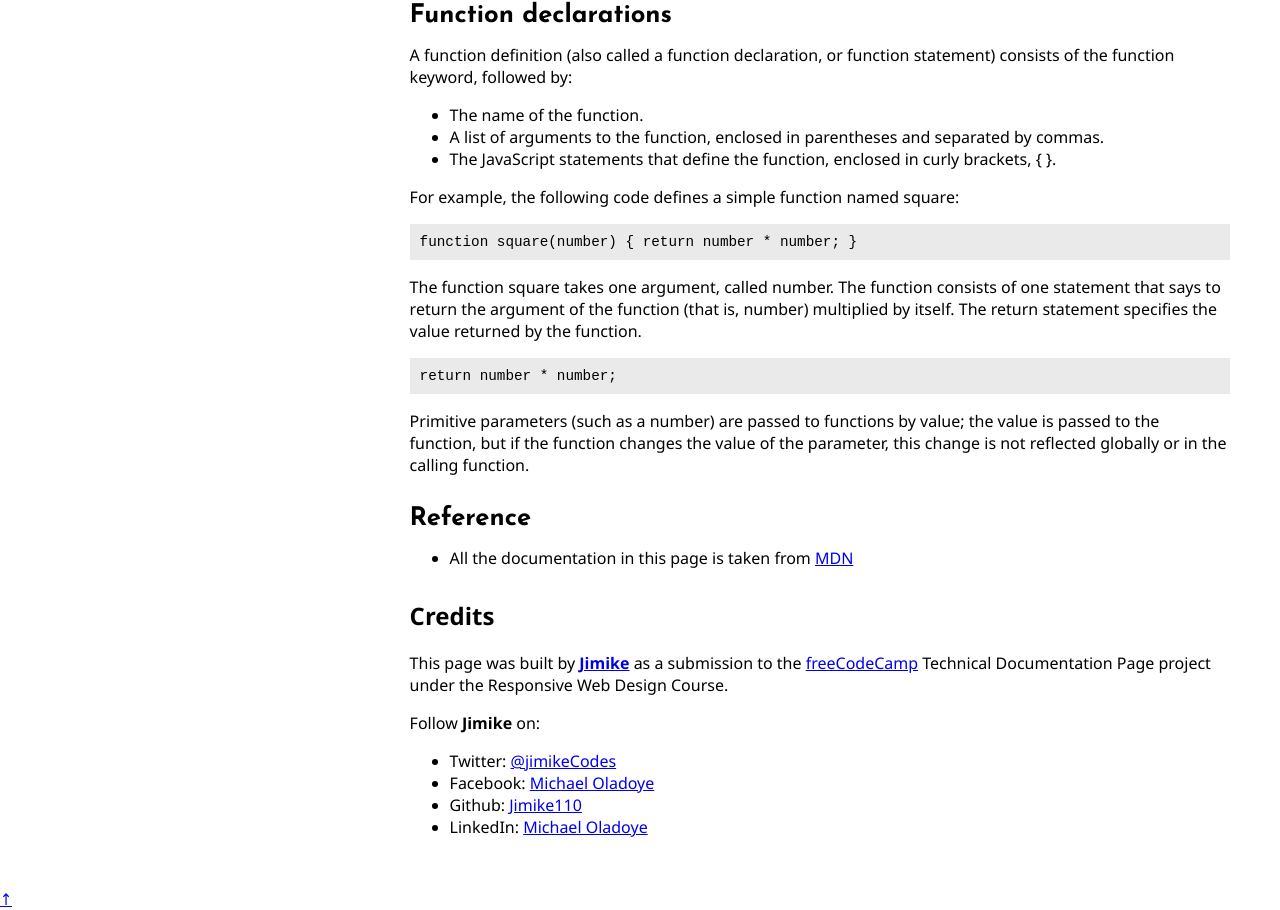
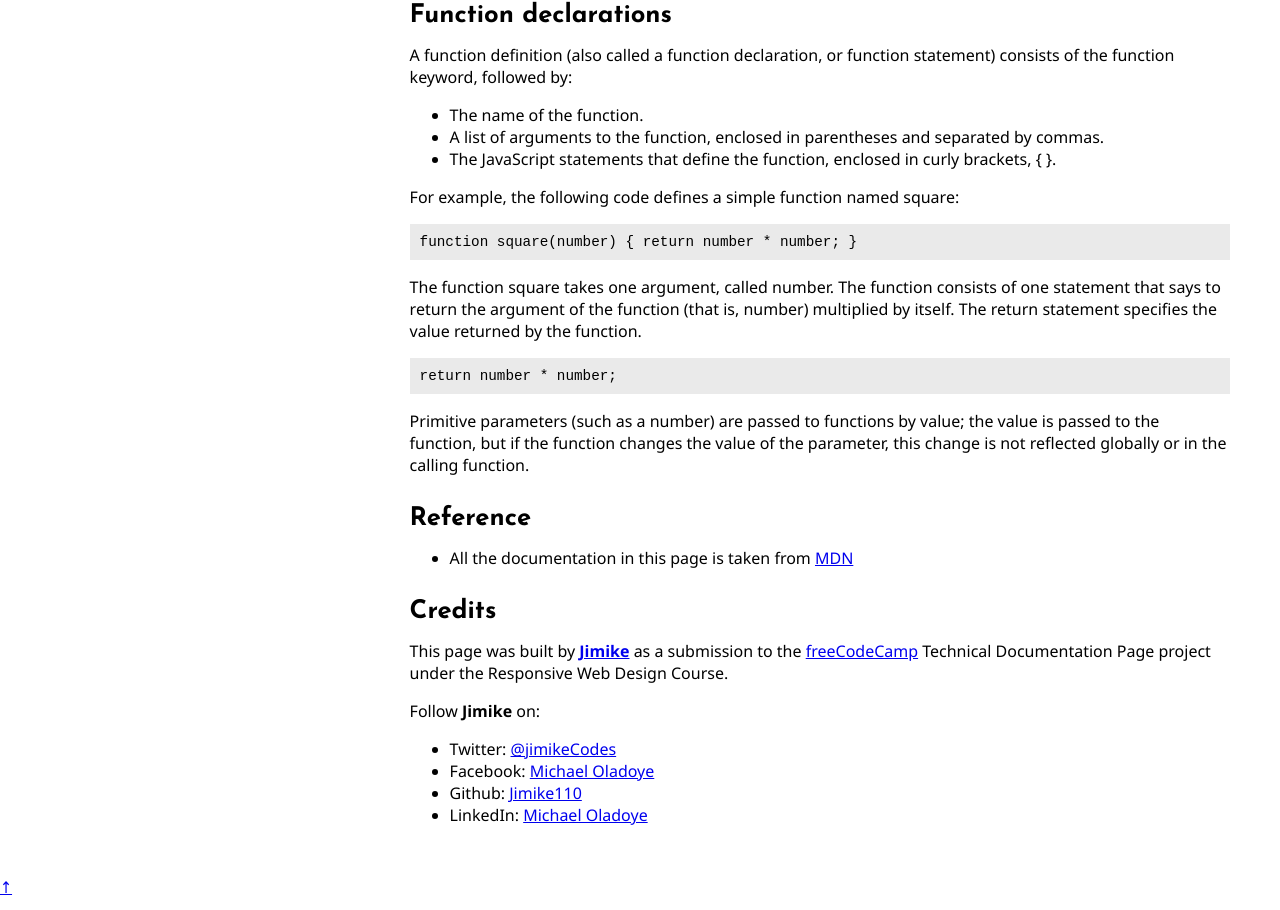
Before and after one commit to Jimike110/freeCodeCamp-Technical-Documentation-Page-project, a plain HTML site: page index.html in a window 1280 px wide. Shown: the part 4953-5863 px from the top of the page. Drawn offline with Linux system fonts and the light colour scheme.

Commit message:
EDIT: Header font family

```diff
--- a/index.html
+++ b/index.html
@@ -429,7 +429,7 @@
           </ul>
         </section>
         <section id="Credits" class="main-section">
-            <h1>Credits</h1>
+            <header>Credits</header>
             <p>This page was built by <a href="https://jimike110.ml" target="_blank"><strong>Jimike</strong></a> as a submission to the <a href="https://freecodecamp.org/learn">freeCodeCamp</a> Technical Documentation Page project under the Responsive Web Design Course.</p>
             <p>Follow <strong>Jimike</strong> on:</p>
             <ul>
```
